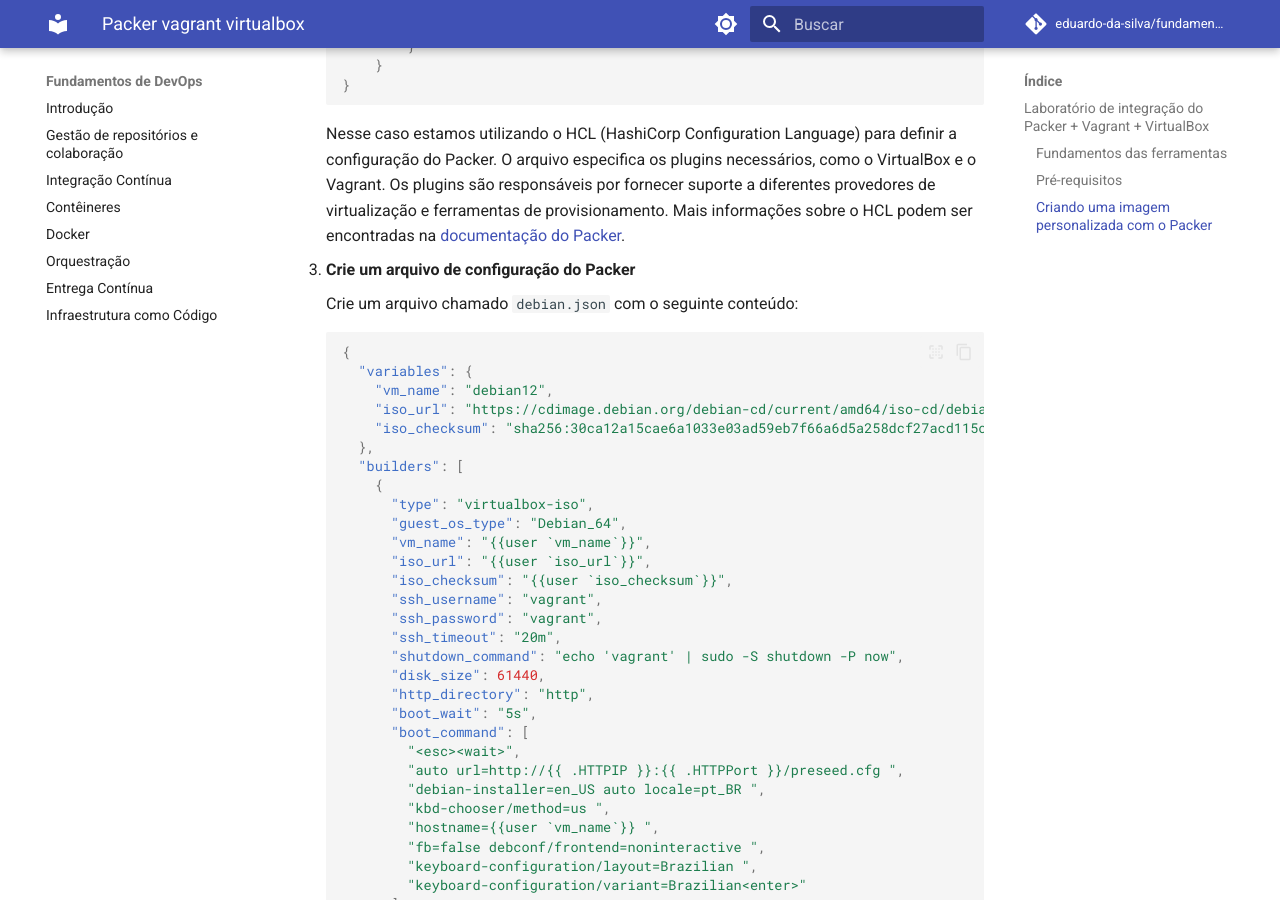
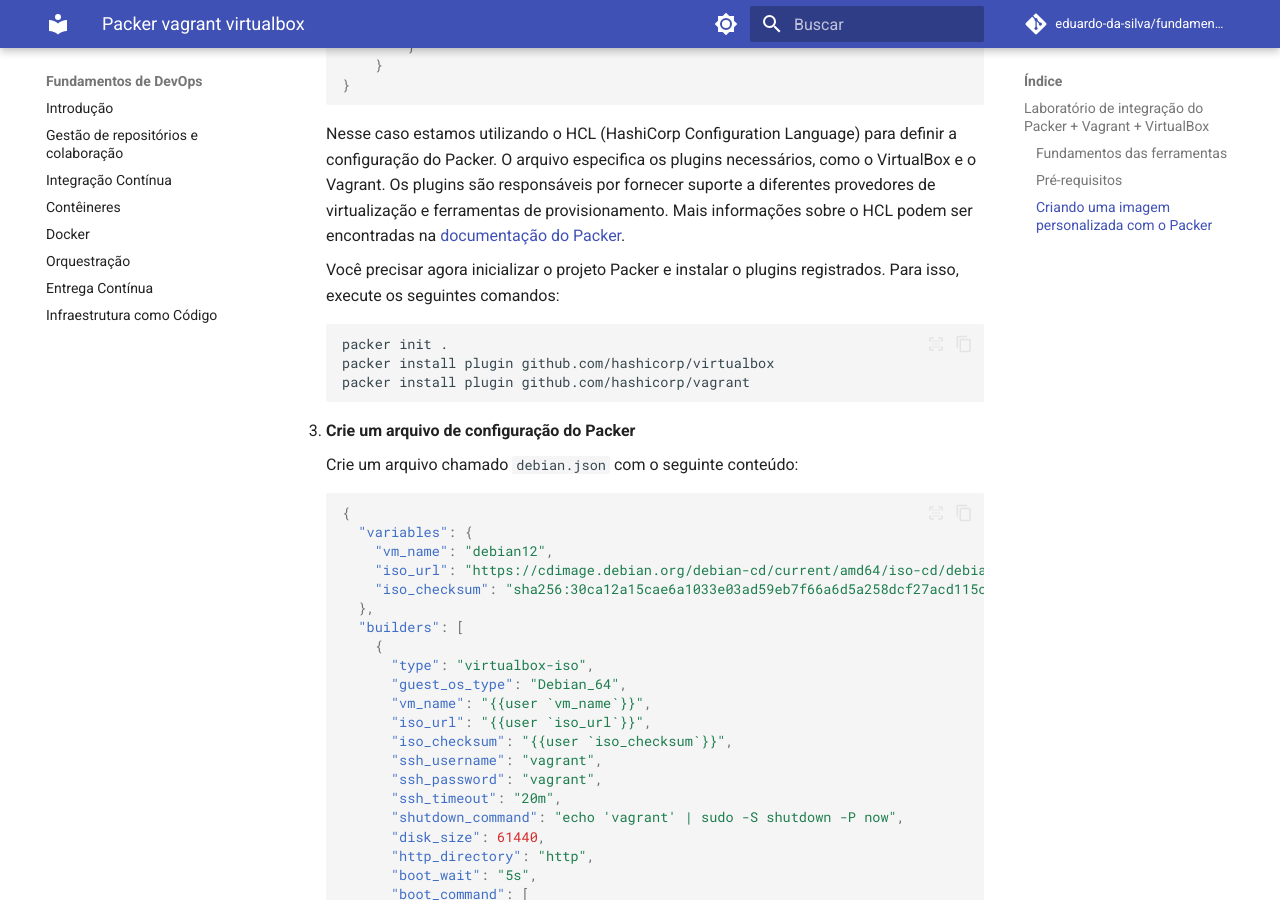
Before and after one commit to eduardo-da-silva/fundamentos-devops, an MkDocs documentation site: the page built from docs/iac/packer-vagrant-virtualbox.md, in a window 1280 px wide and 900 px high, scrolled down 1591 px. Built offline with MkDocs 1.6.1 and Material for MkDocs 9.7.7, drawn with Linux system fonts in a browser that asks for light colours; comment, search, counter and statistics services are not loaded.

Commit message:
feat: inicializa Packer

````diff
--- a/docs/iac/packer-vagrant-virtualbox.md
+++ b/docs/iac/packer-vagrant-virtualbox.md
@@ -45,6 +45,14 @@ Vamos fazer um laboratório de integração do Packer com o Vagrant e o VirtualB
     ```
 
     Nesse caso estamos utilizando o HCL (HashiCorp Configuration Language) para definir a configuração do Packer. O arquivo especifica os plugins necessários, como o VirtualBox e o Vagrant. Os plugins são responsáveis por fornecer suporte a diferentes provedores de virtualização e ferramentas de provisionamento. Mais informações sobre o HCL podem ser encontradas na [documentação do Packer](https://developer.hashicorp.com/packer/integrations).
+
+    Você precisar agora inicializar o projeto Packer e instalar o plugins registrados. Para isso, execute os seguintes comandos:
+
+    ```bash
+    packer init .
+    packer install plugin github.com/hashicorp/virtualbox
+    packer install plugin github.com/hashicorp/vagrant
+    ```
 
 3.  **Crie um arquivo de configuração do Packer**
 
````
